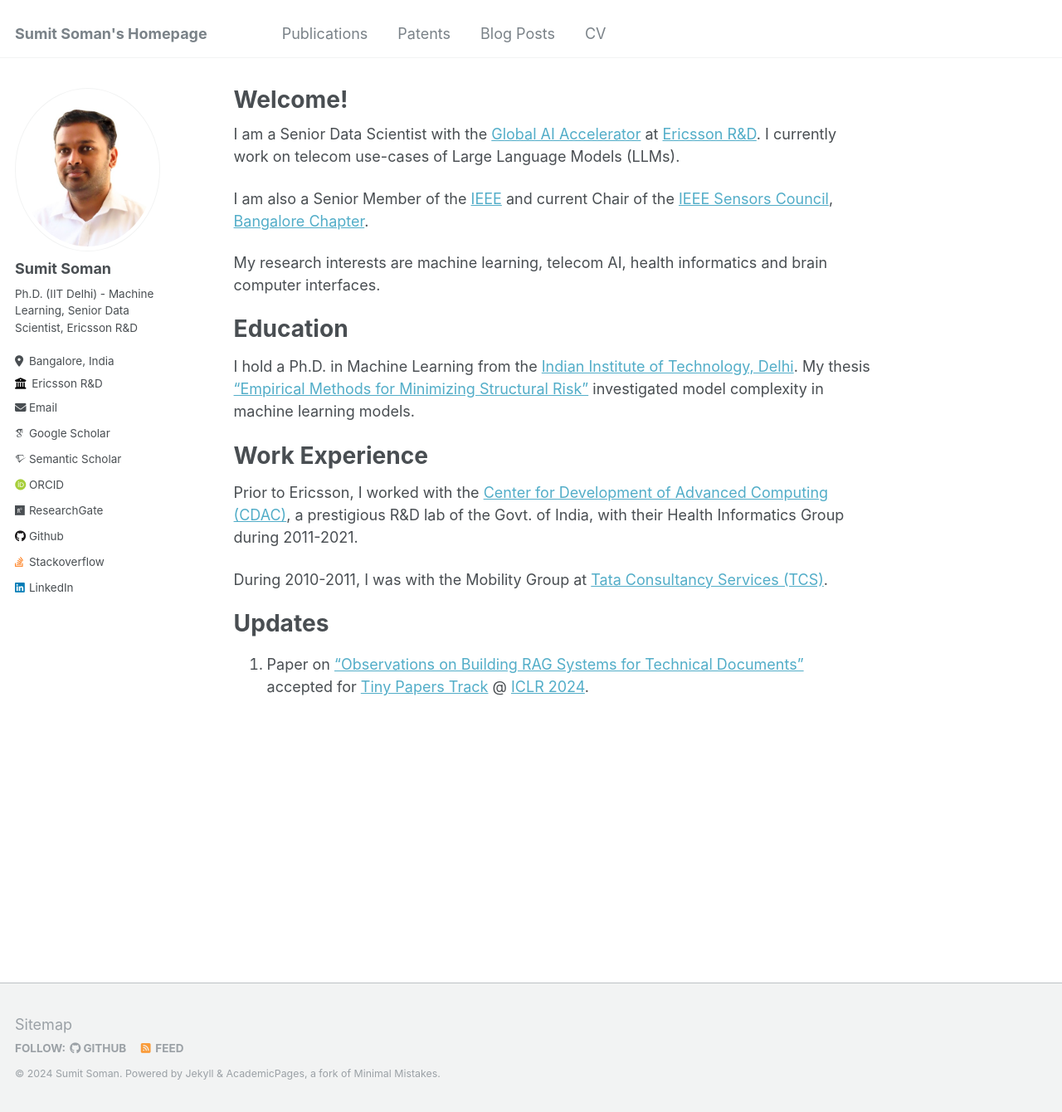
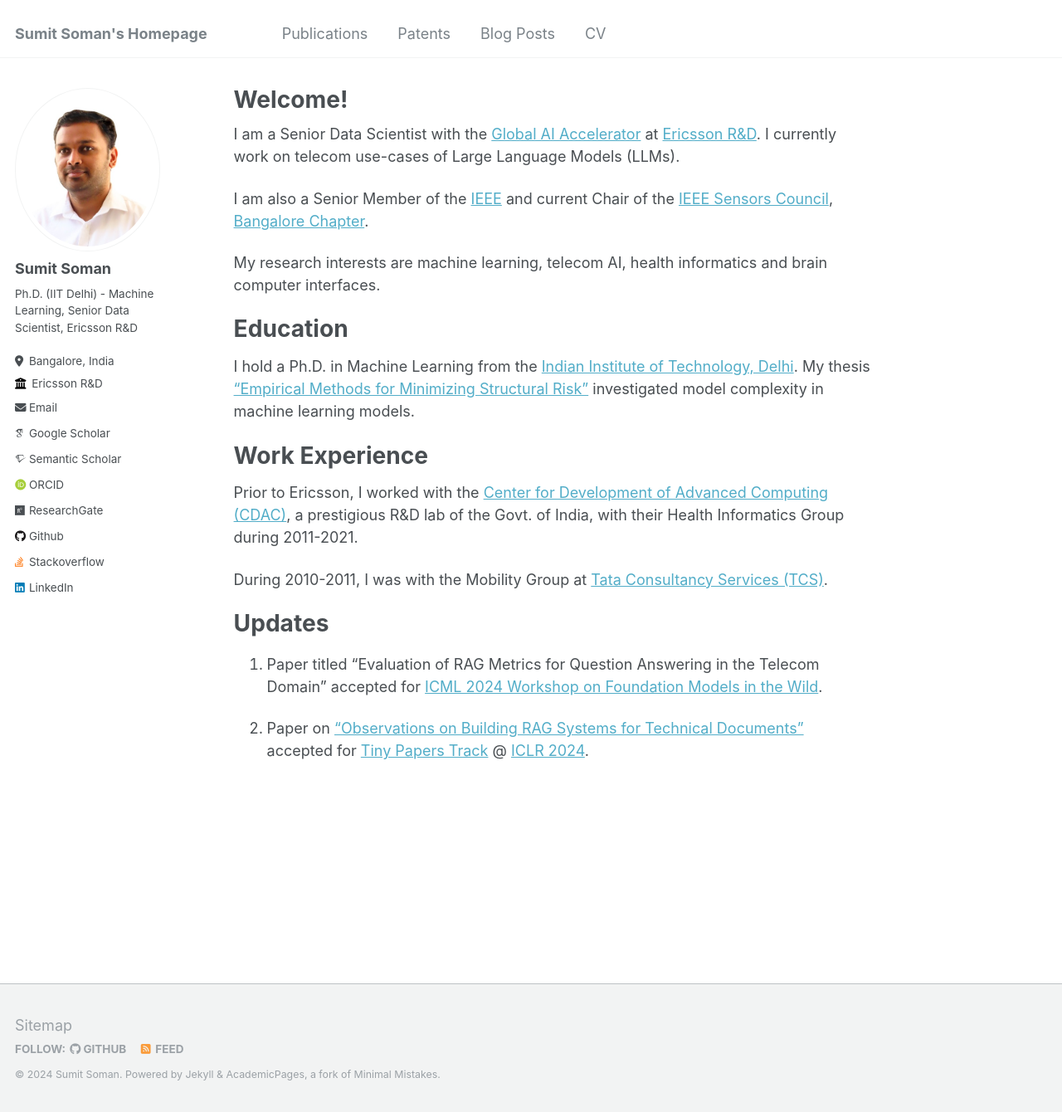
Before and after one commit to sumitsoman/sumitsoman.github.io, a Jekyll site: the page built from _pages/about.md, in a window 1280 px wide and 1340 px high. Shown: the whole window at 83% size. Built offline with Jekyll 4.4.1, drawn with Linux system fonts in a browser that asks for light colours; some web fonts are replaced.

Commit message:
Updating about page

```diff
--- a/_pages/about.md
+++ b/_pages/about.md
@@ -26,7 +26,9 @@ During 2010-2011, I was with the Mobility Group at [Tata Consultancy Services (T
 
 Updates
 =====
-1. Paper on ["Observations on Building RAG Systems for Technical Documents"](https://openreview.net/forum?id=RFujq4HoV4) accepted for [Tiny Papers Track](https://iclr.cc/Conferences/2024/CallForTinyPapers) @ [ICLR 2024](https://iclr.cc/).
+1. Paper titled "Evaluation of RAG Metrics for Question Answering in the Telecom Domain" accepted for [ICML 2024 Workshop on Foundation Models in the Wild](https://icml-fm-wild.github.io).
+
+2. Paper on ["Observations on Building RAG Systems for Technical Documents"](https://openreview.net/forum?id=RFujq4HoV4) accepted for [Tiny Papers Track](https://iclr.cc/Conferences/2024/CallForTinyPapers) @ [ICLR 2024](https://iclr.cc/).
 
 <!-- This is the front page of a website that is powered by the [Academic Pages template](https://github.com/academicpages/academicpages.github.io) and hosted on GitHub pages. [GitHub pages](https://pages.github.com) is a free service in which websites are built and hosted from code and data stored in a GitHub repository, automatically updating when a new commit is made to the respository. This template was forked from the [Minimal Mistakes Jekyll Theme](https://mmistakes.github.io/minimal-mistakes/) created by Michael Rose, and then extended to support the kinds of content that academics have: publications, talks, teaching, a portfolio, blog posts, and a dynamically-generated CV. You can fork [this repository](https://github.com/academicpages/academicpages.github.io) right now, modify the configuration and markdown files, add your own PDFs and other content, and have your own site for free, with no ads! An older version of this template powers my own personal website at [stuartgeiger.com](http://stuartgeiger.com), which uses [this Github repository](https://github.com/staeiou/staeiou.github.io).
 
```
